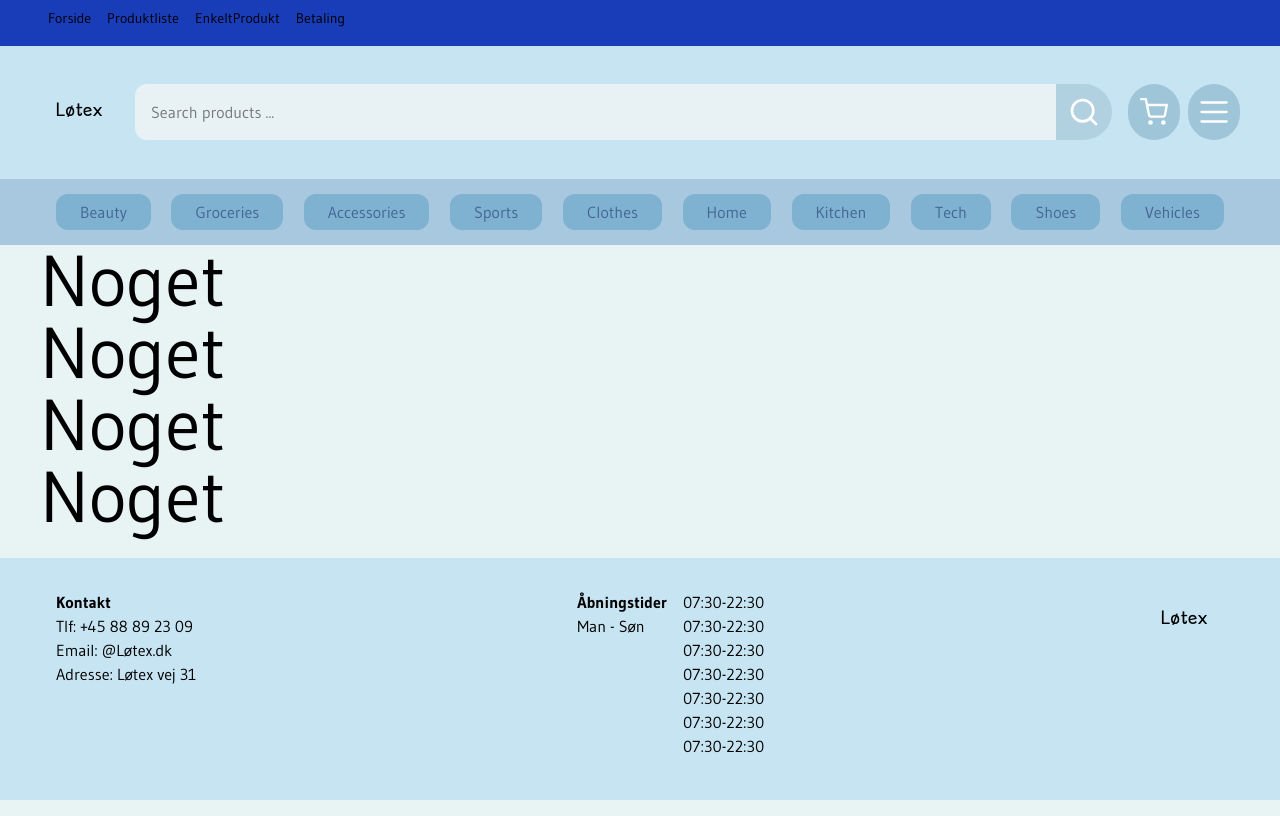
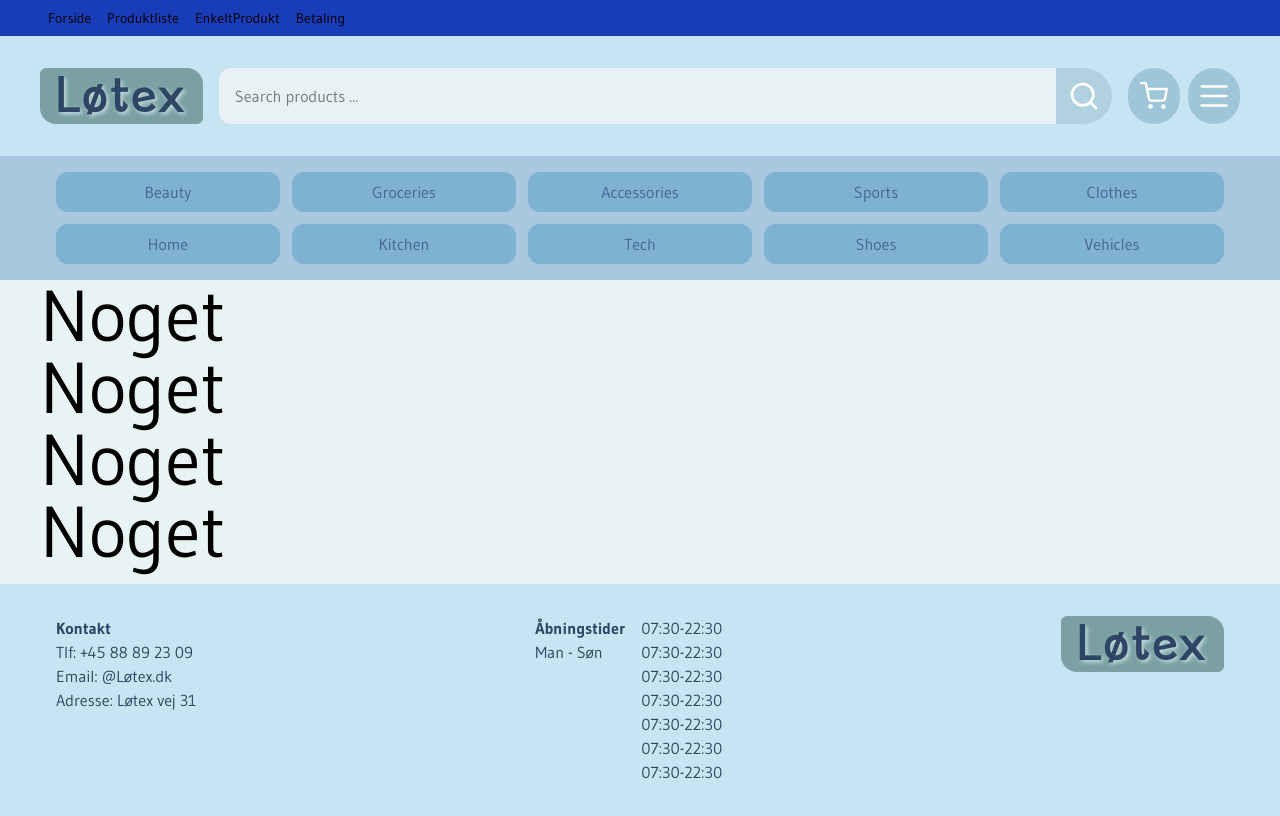
Before and after one commit to Jumo0003/En-simple-Webshop, a Next.js app: page / in a window 1280 px wide. Built offline with nearby package versions, Linux system fonts and the light colour scheme.

Commit message:
footer og logo rettet en liiille smule Victory

```diff
--- a/src/app/components/(knapper)/Logo.jsx
+++ b/src/app/components/(knapper)/Logo.jsx
@@ -2,7 +2,10 @@ import Link from "next/link";
 
 const Logo = () => {
   return (
-    <Link href="/" className="p-4 bg-logo font-logo text-lg">
+    <Link
+      href="/"
+      className="text-[#2e4565] [text-shadow:2px_2px_4px_#e3f7f2b8] pt-2 px-4 font-bold bg-logo font-logo text-5xl rounded-md rounded-bl-2xl rounded-tr-2xl bg-[#7aa0a3]"
+    >
       Løtex
     </Link>
   );
--- a/src/app/components/(produkter)/ProduktListeClient.jsx
+++ b/src/app/components/(produkter)/ProduktListeClient.jsx
@@ -57,7 +57,7 @@ export default function ProduktListeClient({products}) {
 
   return (
     <>
-      <div className="flex justify-center gap-3">
+      <div className="flex flex-wrap justify-center gap-3">
         <button
           className="transition-colors hover:shadow-xl duration-400 bg-[#b1d1e1] px-8 hover:bg-[#94b9cd] active:bg-[#94b9cd] hover:text-[#456695] active:text-[#456695] ease-in-out rounded-xl p-3 text-white"
           type="button"
@@ -127,7 +127,7 @@ export default function ProduktListeClient({products}) {
       {alleProdukter.length === 0 ? (
         <IngenProdukter />
       ) : (
-        <div className="grid grid-cols-4 justify-center gap-4">
+        <div className="grid grid-cols-2 md:grid-cols-4 justify-center gap-4">
           {alleProdukter.map((product) => (
             <Produkt
               key={product.id}
--- a/src/app/components/Footer.jsx
+++ b/src/app/components/Footer.jsx
@@ -2,8 +2,8 @@ import Logo from "@/app/components/(knapper)/Logo";
 
 const Footer = () => {
   return (
-    <div className="full-bleed bg-head-foot mt-4">
-      <footer className="  px-4 py-8 flex  gap-4 items-start justify-between">
+    <div className="full-bleed text-[#2e4565] bg-head-foot mt-4">
+      <footer className="px-4 py-8 flex flex-col justify-center md:flex-row gap-4 items-start md:justify-between">
         <div>
           <h4 className="font-bold">Kontakt</h4>
           <ul>
--- a/src/app/components/Kategori.jsx
+++ b/src/app/components/Kategori.jsx
@@ -3,7 +3,7 @@ const Kategori = ({kategori, label}) => {
   return (
     <li>
       <Link
-        className="bg-[#7FB1D0] hover:shadow-xl hover:bg-[#6ea1c1] hover:text-[#2e4b74] p-2 px-6 transition-colors rounded-xl duration-400"
+        className="block w-full bg-[#7FB1D0] text-center hover:shadow-xl hover:bg-[#6ea1c1] hover:text-[#2e4b74] p-2 transition-colors rounded-xl duration-400"
         href={`/produkter?category=${encodeURIComponent(kategori)}`}
       >
         {label ?? kategori}
--- a/src/app/components/Kategorier.jsx
+++ b/src/app/components/Kategorier.jsx
@@ -3,7 +3,7 @@ import Kategori from "@/app/components/Kategori";
 const Kategorier = () => {
   return (
     <div className="full-bleed bg-[#A8C8DF] cursor-pointer">
-      <ul className="flex flex-wrap gap-2 justify-between text-[#456695] items-center p-4">
+      <ul className="grid grid-cols-2 md:grid-cols-5 gap-3 justify-between text-[#456695] items-center p-4">
         <Kategori kategori="beauty" label="Beauty" />
         <Kategori kategori="groceries" label="Groceries" />
         <Kategori kategori="accessories" label="Accessories" />
--- a/src/app/globals.css
+++ b/src/app/globals.css
@@ -9,6 +9,7 @@
   --text-color: #4f85ac;
   --head-foot-color: #c7e4f2;
   --bold-blue: #9abdd6;
+  --suu: #e3f7f2b8;
 }
 
 @theme inline {
```
